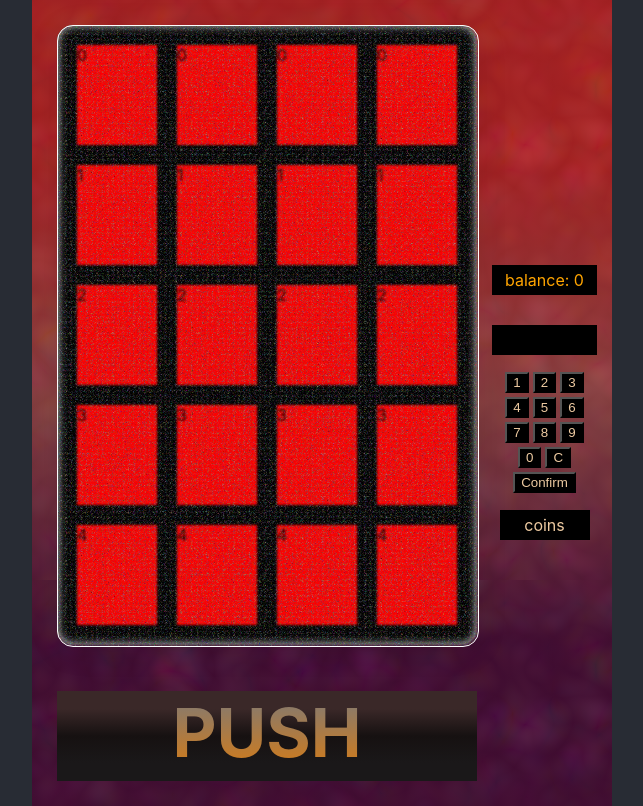
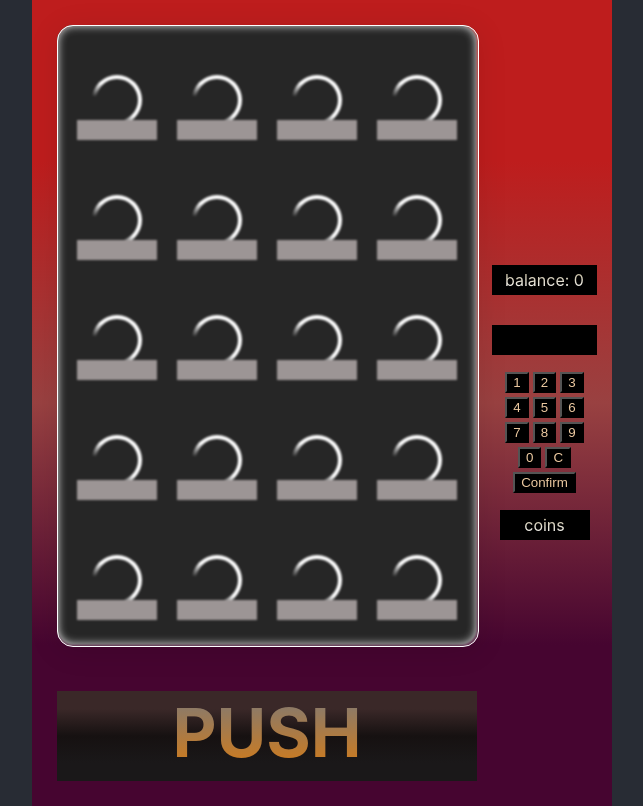
Before and after one commit to PTFOPlayer/vending_machine, a React (Create React App) app: page / in a window 1280 px wide. Shown: the whole page, without its empty margins (318-961 px from the left). Built offline with nearby package versions, Linux system fonts and the light colour scheme; no server answers; the HTML template or start-up script is replaced by a standard one.

Commit message:
slots gui

```diff
--- a/src/MachineAppearance/Interior/Interior.tsx
+++ b/src/MachineAppearance/Interior/Interior.tsx
@@ -32,7 +32,17 @@ export default function Interior() {
           return (
             <div className="node">
               {e.map((f) => {
-                return <p>{f.toString()}</p>;
+                return <div className="segment">
+                  <div className="base" />
+                  <div className="spiral">
+
+                    <div className="innerspiral">
+                      <div className="circle_hide"/>
+                    </div>
+                  </div>
+
+                </div>
+
               })}
             </div>
           );
--- a/src/MachineAppearance/Interior/interior.scss
+++ b/src/MachineAppearance/Interior/interior.scss
@@ -17,16 +17,52 @@
             display: flex;
             flex-direction: column;
             justify-content: space-between;
+            transform: translateY(-15px);
+            .segment {
+                height: 100px;
+                width: 80px;
+                margin: 10px;
+            }
 
             p {
-                margin: 10px;
-                background-color: red;
+                color: white;
                 display: flex;
-                height: 100px;
+            }
+
+            .base {
+                background-color: rgb(139, 131, 131);
+                height: 20px;
                 width: 80px;
+                transform: translateY(90px);
+            }
+            .spiral {
+                width: 100%;
+                height: 100%;
+                margin: 0;
+                display: flex;
+                justify-content: center;
+                align-items: center;
+                .innerspiral {
+                    margin: 0;
+                    height: 50px;
+                    width: 50px;
+                    background-color: #bbb;
+                    background: radial-gradient(circle at 0% 100%, black 40%, white 60%);
+                    border-radius: 50%;
+                    display: flex;
+                    justify-content: center;
+                    align-items: center;
+                    .circle_hide {
+                        background-color: black;
+                        border-radius: 50%;
+                        height: 42px;
+                        width: 42px;
+                    }
+                }
             }
         }
     }
+
     .glass {
         background: rgba(255, 255, 255, 0.15);
         border-radius: 16px;
@@ -35,7 +71,7 @@
         border: 1px solid rgba(255, 255, 255, 1);
         width: 100%;
         height: 100%;
-        background: url(noise.svg);
+        //background: url(noise.svg);
         top: 0;
         left: 0;
 
--- a/src/MachineAppearance/machineApp.scss
+++ b/src/MachineAppearance/machineApp.scss
@@ -2,7 +2,7 @@
     display: flex;
     flex-direction: row;
     flex-wrap: nowrap;
-    background: linear-gradient(rgb(190, 29, 29, 0.8) 20%, rgb(153, 65, 65, 0.8) 50%, rgb(70, 5, 48, 0.8) 80%), url('noise.svg');
+    background: linear-gradient(rgb(190, 29, 29) 20%, rgb(153, 65, 65) 50%, rgb(70, 5, 48) 80%);
     width: fit-content;
     height: fit-content;
 }
@@ -30,7 +30,12 @@
     justify-content: center;
     align-items: center;
     color: #ffa500;
-
+    p {
+        font-size: 16px;
+        background: -webkit-linear-gradient(#b9ae8d, #ffffff);
+        background-clip: text;
+        -webkit-text-fill-color: transparent;
+    }
     .window {
         margin: 15px;
         display: flex;
@@ -40,6 +45,7 @@
         justify-content: center;
         align-items: center;
         text-align: center;
+
     }
 
     .coins {
```
Also changed, not shown: src/MachineAppearance/noise.svg (deleted).
